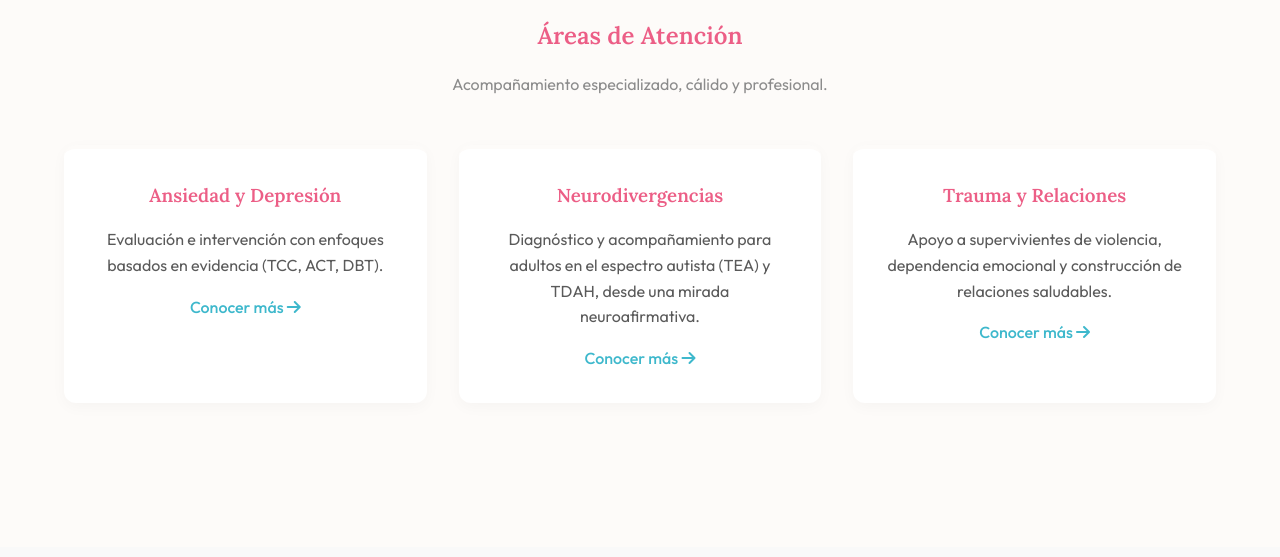
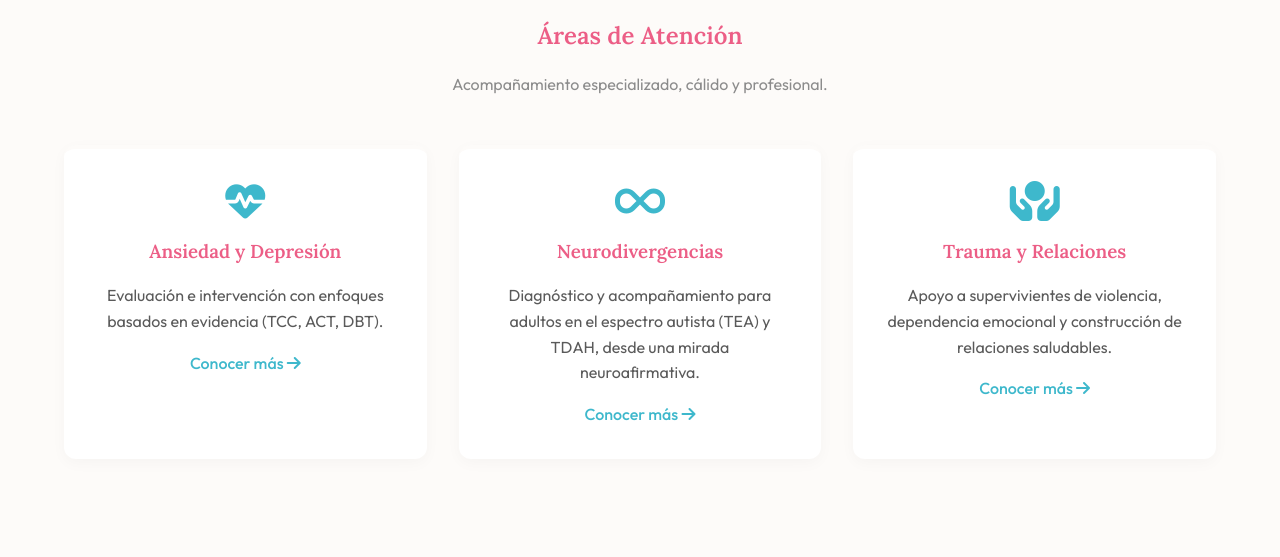
Before and after one commit to CristhianRuiz24/PsicoLau-Pagina-web, a plain HTML site: page index.html in a window 1280 px wide. Shown: the part 815-1372 px from the top of the page. Drawn offline with Linux system fonts and the light colour scheme.

Commit message:
Add icons to preview cards on index page

```diff
--- a/index.html
+++ b/index.html
@@ -56,16 +56,19 @@
 
       <div class="grid-cards">
         <div class="card">
+          <i class="fas fa-heart-pulse" style="color: var(--color-secondary); font-size: 2.5rem; margin-bottom: 1rem; display: block;"></i>
           <h3>Ansiedad y Depresión</h3>
           <p>Evaluación e intervención con enfoques basados en evidencia (TCC, ACT, DBT).</p>
           <a href="areas-de-atencion.html" style="display: block; margin-top: 1rem; font-weight: 500;">Conocer más <i class="fas fa-arrow-right"></i></a>
         </div>
         <div class="card">
+          <i class="fas fa-infinity" style="color: var(--color-secondary); font-size: 2.5rem; margin-bottom: 1rem; display: block;"></i>
           <h3>Neurodivergencias</h3>
           <p>Diagnóstico y acompañamiento para adultos en el espectro autista (TEA) y TDAH, desde una mirada neuroafirmativa.</p>
           <a href="areas-de-atencion.html" style="display: block; margin-top: 1rem; font-weight: 500;">Conocer más <i class="fas fa-arrow-right"></i></a>
         </div>
         <div class="card">
+          <i class="fas fa-hands-holding-circle" style="color: var(--color-secondary); font-size: 2.5rem; margin-bottom: 1rem; display: block;"></i>
           <h3>Trauma y Relaciones</h3>
           <p>Apoyo a supervivientes de violencia, dependencia emocional y construcción de relaciones saludables.</p>
           <a href="areas-de-atencion.html" style="display: block; margin-top: 1rem; font-weight: 500;">Conocer más <i class="fas fa-arrow-right"></i></a>
```
